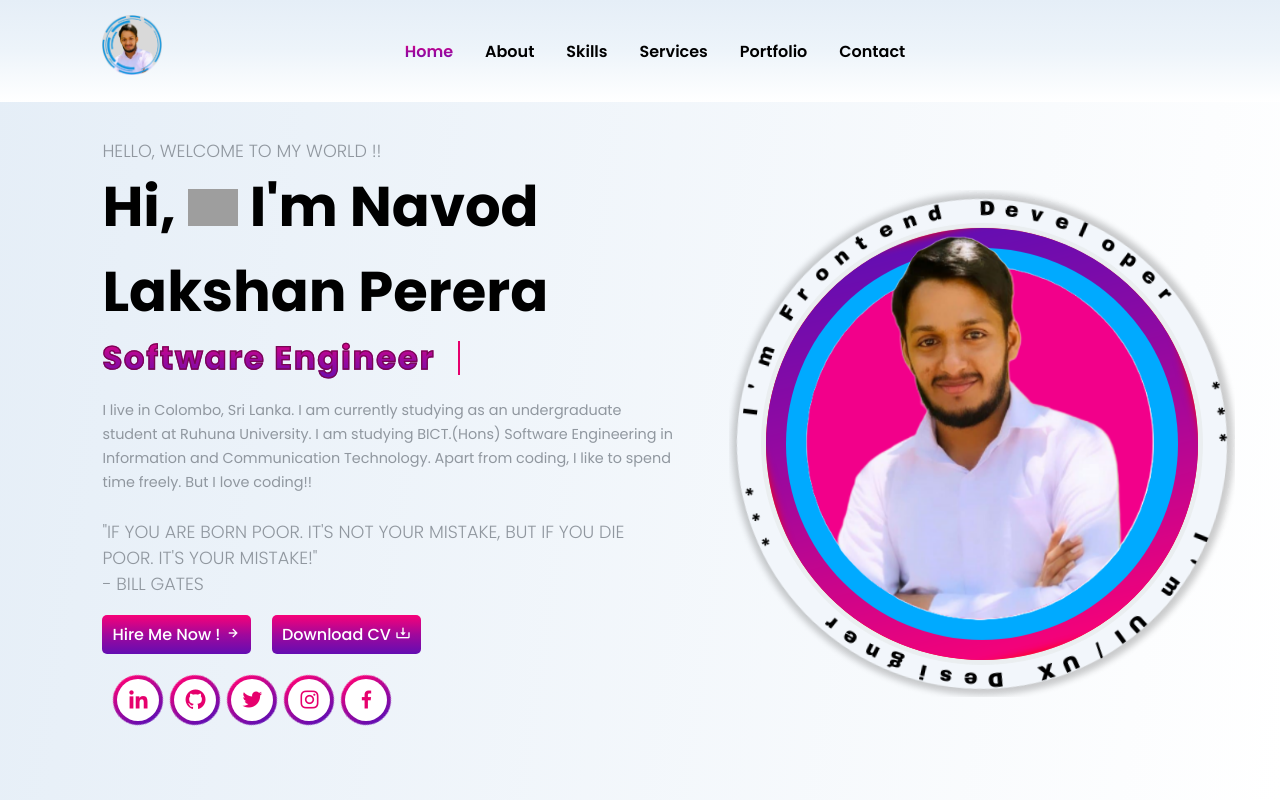
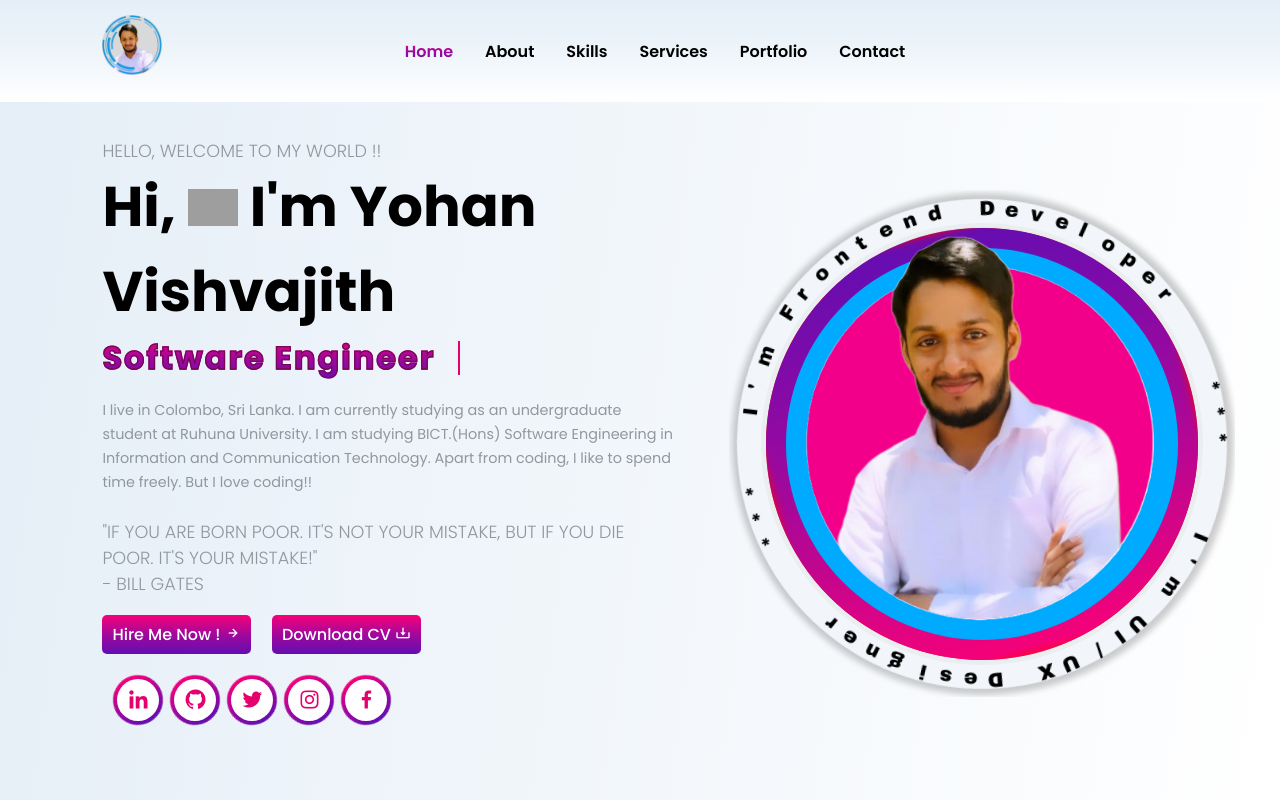
Before and after one commit to yohanvishvajith/yohanvishvajith, a plain HTML site: page index.html in a window 1280 px wide. Shown: the top 800 px of the page. Drawn offline with nearby package versions, Linux system fonts and the light colour scheme; grey boxes are pictures that could not be loaded.

Commit message:
Update index.html

```diff
--- a/index.html
+++ b/index.html
@@ -5,7 +5,7 @@
     <meta http-equiv="X-UA-Compatible" content="IE=edge">
 <!--     <meta http-equiv="refresh" content="5"> -->
     <meta name="viewport" content="width=device-width, initial-scale=1.0">
-    <title>Lakshan Perera || Personal Portfolio Website</title>
+    <title> Yohan Vishvajith || Personal Portfolio Website</title>
     <link rel="stylesheet" href="style.css">
 
     <!-- boxicon css link -->
@@ -44,7 +44,7 @@
 <section class="home" id="home">
     <div class="hero-info">
         <h3>Hello, Welcome To my World !!</h3>
-        <h1>Hi, <img src="https://raw.githubusercontent.com/MartinHeinz/MartinHeinz/master/wave.gif" width="50px"> I'm Navod Lakshan Perera</h1>
+        <h1>Hi, <img src="https://raw.githubusercontent.com/MartinHeinz/MartinHeinz/master/wave.gif" width="50px"> I'm Yohan Vishvajith</h1>
 
         <div class="text-animate">
             <h2>Software Engineer</h2>
```
